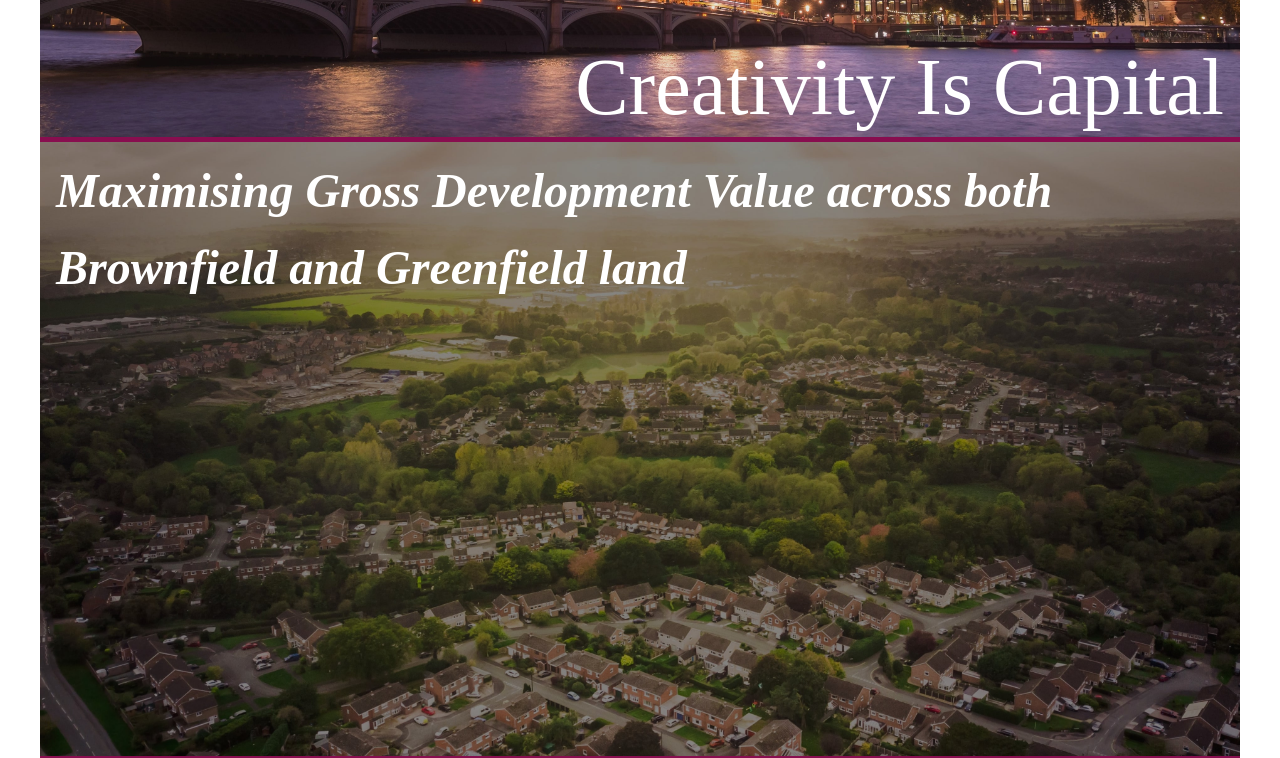
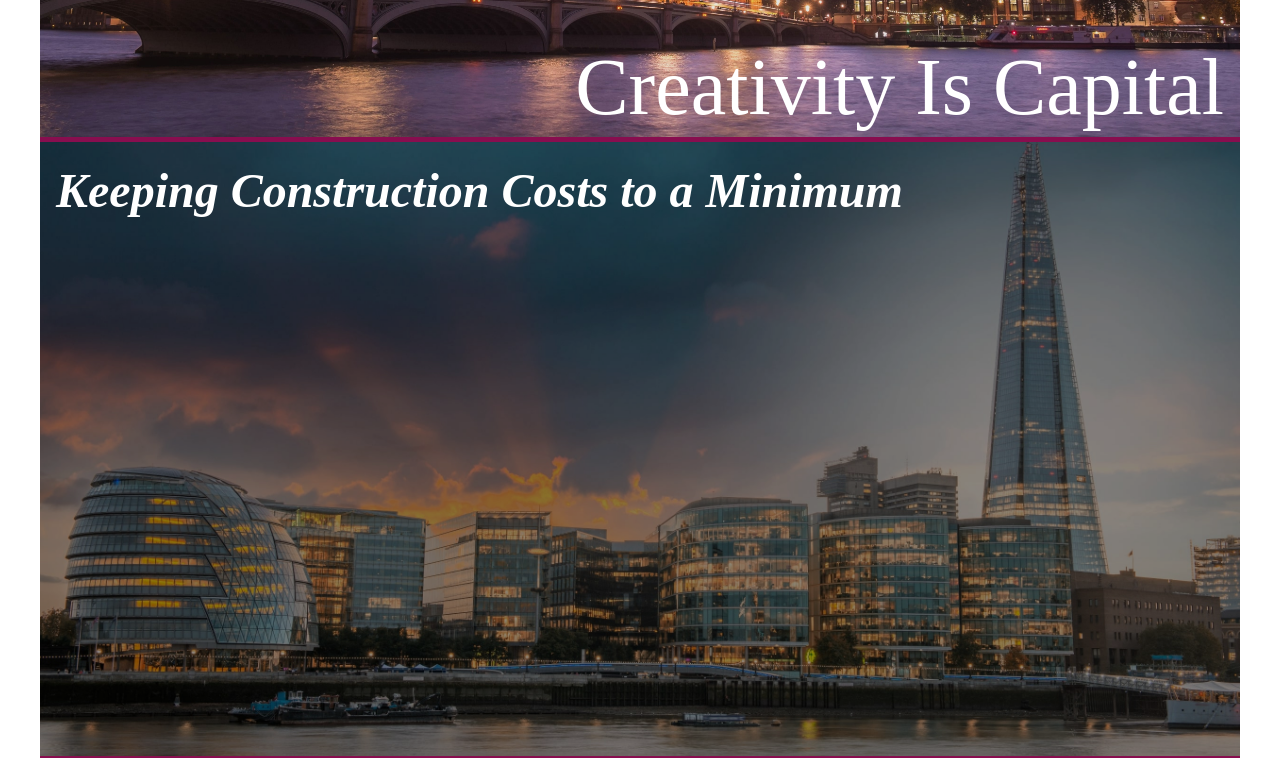
Before and after one commit to alamerton/Lydiard-Capital, a React (Create React App) app: page / in a window 1280 px wide. Shown: the part 540-1298 px from the top of the page. Built offline with nearby package versions, Linux system fonts and the light colour scheme.

Commit message:
Switched the construction costs and gross development value cards

```diff
--- a/src/pages/Home.tsx
+++ b/src/pages/Home.tsx
@@ -16,8 +16,8 @@ const Home: FC<any> = (): ReactElement => {
   return (
     <Box>
       <TopBanner />
+      <ConstructionCostsComponent />
       <GrossDevelopmentValueComponent />
-      <ConstructionCostsComponent />
       <ExceptionalComponent />
       <GroundBreakingVisionComponent />
       <LandDevelopmentPromotionComponent />
```
Also changed, not shown: 7 other files (tests, documents, lock files or other folders).
